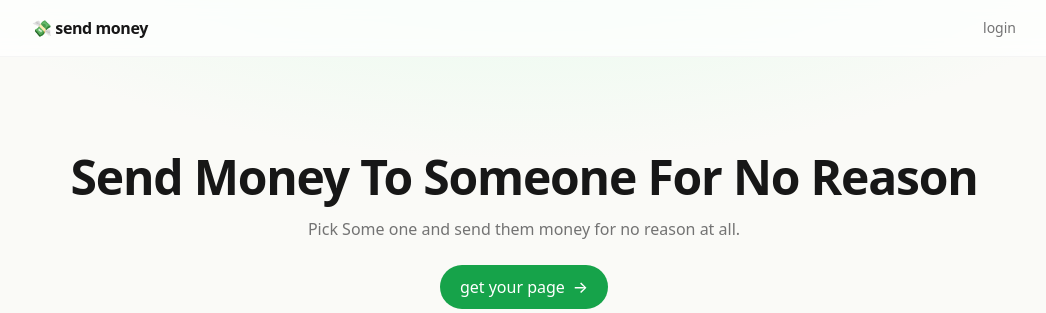
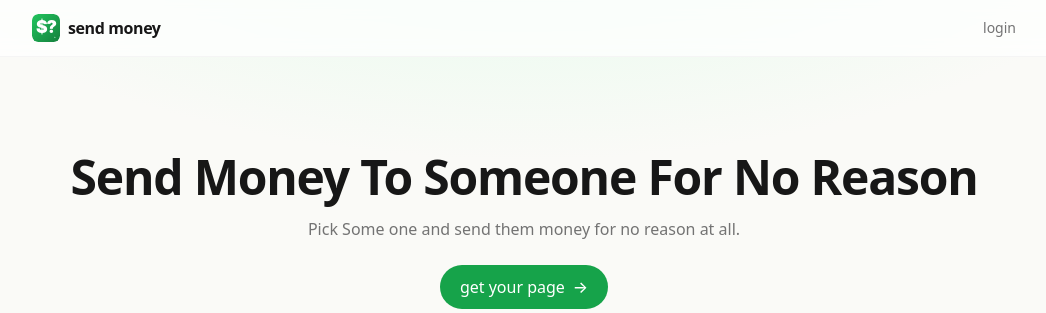
Before and after one commit to ALASHI1/sendmemoneyfornoreason, a FastAPI app: page / in a window 1280 px wide. Shown: the top 313 px of the page, without its empty margins (116-1162 px from the left). Run offline with FastAPI, Linux system fonts and the light colour scheme; some libraries are stand-ins or nearby versions.

Commit message:
Use the new logo mark in the site header.
Replaces the 💸 emoji + plain text with the actual brand mark
(7x7 rounded SVG) next to the wordmark.

Co-Authored-By: Claude Opus 4.7 (1M context) <noreply@anthropic.com>

```diff
--- a/app/templates/base.html
+++ b/app/templates/base.html
@@ -32,7 +32,10 @@
 <body class="min-h-screen text-ink-900 antialiased">
   <header class="sticky top-0 z-10 backdrop-blur bg-white/70 border-b border-ink-100">
     <div class="max-w-5xl mx-auto px-5 h-14 flex items-center justify-between">
-      <a class="font-semibold tracking-tight" href="/">💸 send money</a>
+      <a class="flex items-center gap-2 font-semibold tracking-tight" href="/">
+        <img src="/static/logo-mark.svg" alt="" class="w-7 h-7 rounded-md" />
+        <span>send money</span>
+      </a>
       <nav class="flex items-center gap-5 text-sm text-ink-500">
         {% if user %}
           <a class="hover:text-ink-900" href="/u/{{ user.slug }}">my page</a>
```
